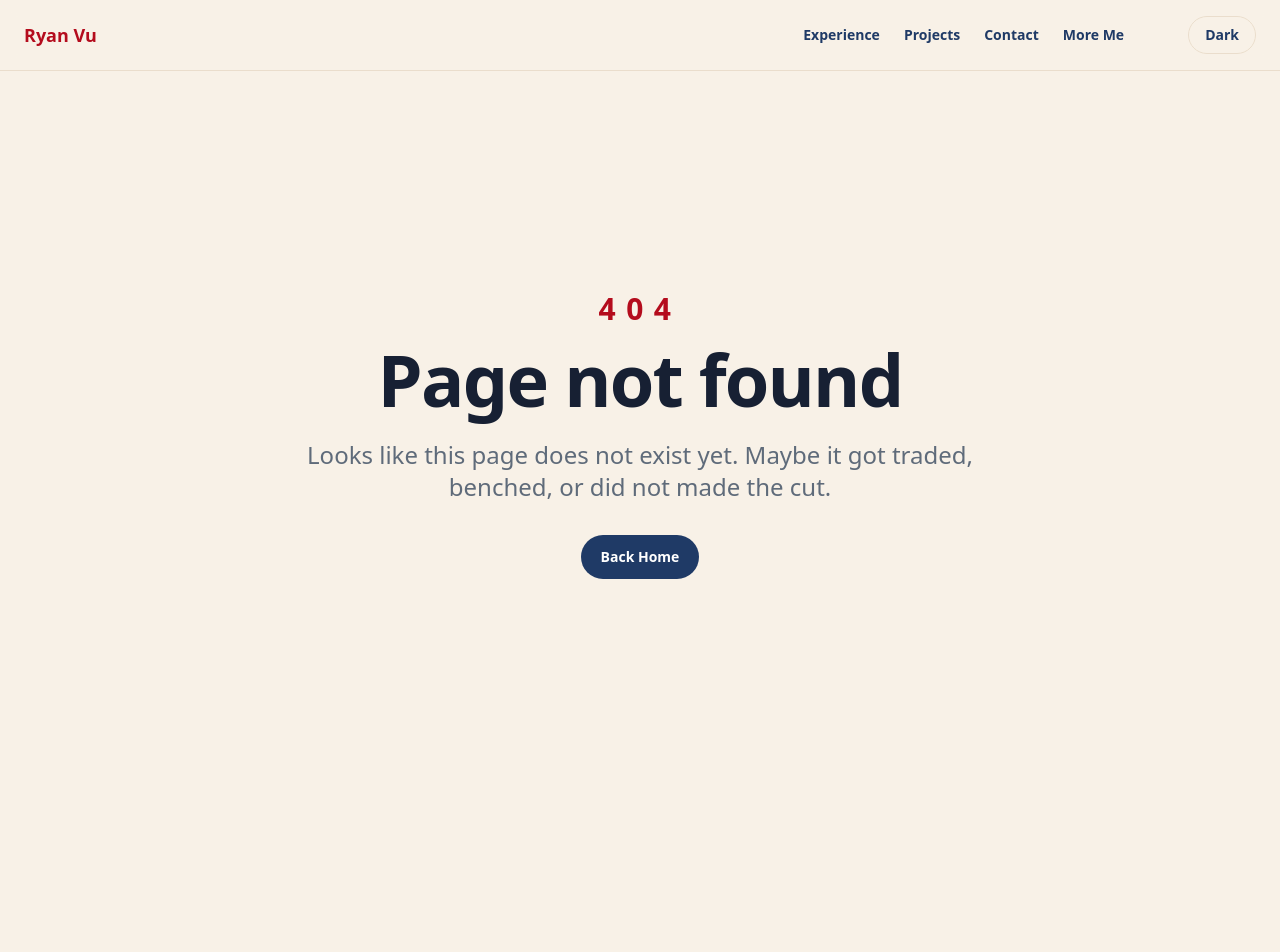
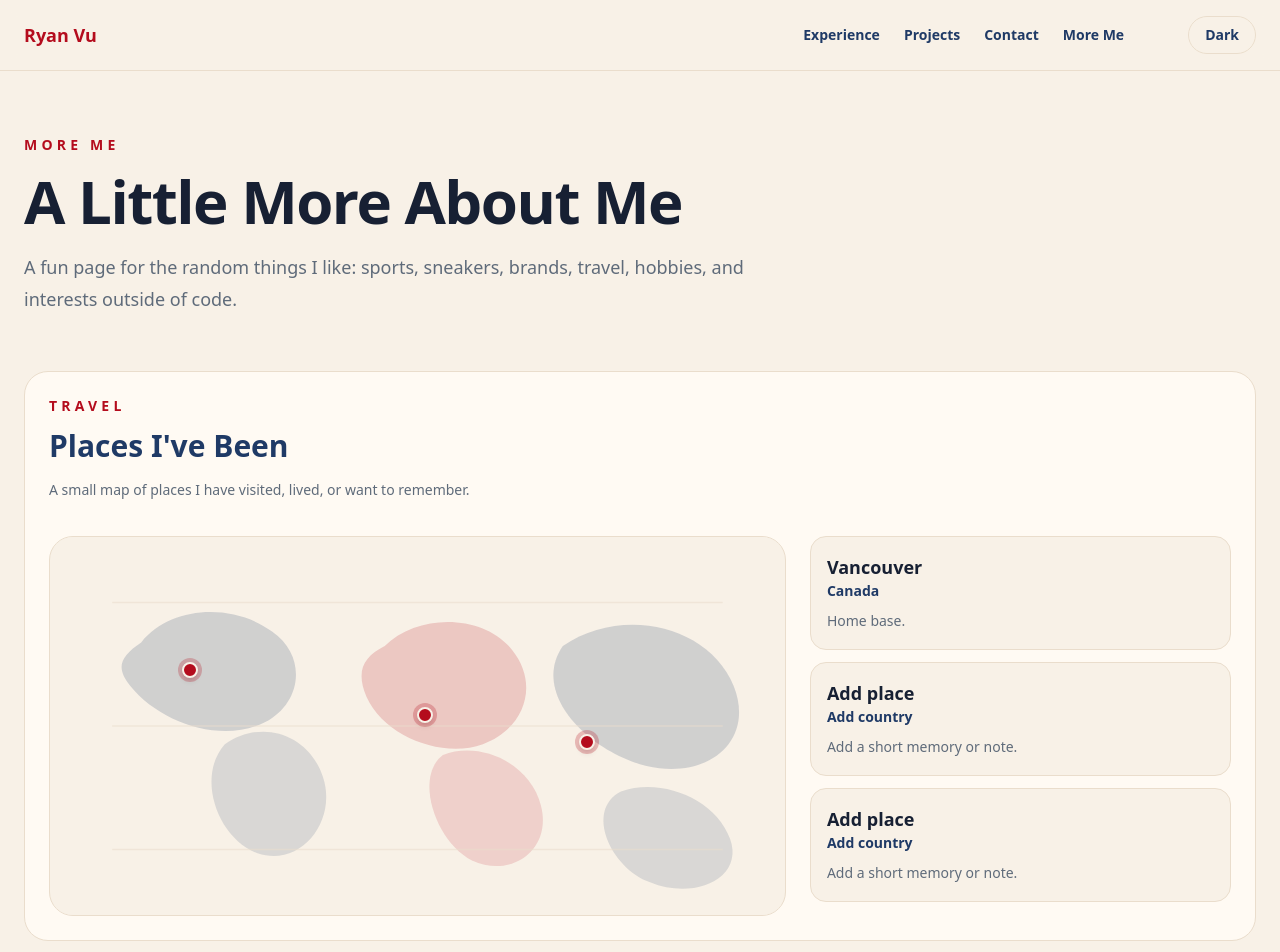
Before and after one commit to vuer13/ryan-vu-portfolio, a Next.js app: page /more in a window 1280 px wide. Before the commit this address had no page. Shown: the top 952 px of the page. Before the commit the page ends 800 px from the top, so only its background shows below. Built offline with nearby package versions, Linux system fonts and the light colour scheme.

Commit message:
feat: page for more me

```diff
--- /dev/null
+++ b/src/app/more/page.tsx
@@ -0,0 +1,70 @@
+import TravelMap from "../../components/TravelMap";
+import { moreMeSections, travelPlaces } from "../../data/more";
+
+export default function MorePage() {
+    const nonTravelSections = moreMeSections.filter(
+        (section) => section.title !== "Travel",
+    );
+
+    return (
+        <main className="mx-auto min-h-screen max-w-7xl px-6 py-16">
+            <div className="max-w-3xl">
+                <p className="text-sm font-semibold uppercase tracking-[0.3em] text-accent">
+                    More Me
+                </p>
+
+                <h1 className="mt-4 text-5xl font-bold tracking-tight text-foreground sm:text-6xl">
+                    A Little More About Me
+                </h1>
+
+                <p className="mt-5 text-base leading-8 text-muted sm:text-lg">
+                    A fun page for the random things I like: sports, sneakers,
+                    brands, travel, hobbies, and interests outside of code.
+                </p>
+            </div>
+
+            <div className="mt-14">
+                <TravelMap places={travelPlaces} />
+            </div>
+
+            <div className="mt-14 space-y-14">
+                {nonTravelSections.map((section) => (
+                    <section key={section.title}>
+                        <div className="mb-6">
+                            <h2 className="text-3xl font-bold text-primary">
+                                {section.title}
+                            </h2>
+
+                            <p className="mt-2 max-w-2xl text-sm leading-7 text-muted">
+                                {section.description}
+                            </p>
+                        </div>
+
+                        <div className="grid gap-5 sm:grid-cols-2 lg:grid-cols-3">
+                            {section.items.map((item) => (
+                                <article
+                                    key={`${section.title}-${item.label}`}
+                                    className="rounded-3xl border border-border bg-card p-5 transition hover:-translate-y-1 hover:border-primary"
+                                >
+                                    <h3 className="text-xl font-bold text-foreground">
+                                        {item.value || "To be added"}
+                                    </h3>
+
+                                    <p className="mt-2 text-sm font-semibold uppercase tracking-[0.2em] text-accent">
+                                        {item.label}
+                                    </p>
+
+                                    {item.description && (
+                                        <p className="mt-4 text-sm leading-7 text-muted">
+                                            {item.description}
+                                        </p>
+                                    )}
+                                </article>
+                            ))}
+                        </div>
+                    </section>
+                ))}
+            </div>
+        </main>
+    );
+}
--- /dev/null
+++ b/src/components/TravelMap.tsx
@@ -0,0 +1,153 @@
+import type { TravelPlace } from "../data/more";
+
+type TravelMapProps = {
+    places: TravelPlace[];
+};
+
+export default function TravelMap({ places }: TravelMapProps) {
+    return (
+        <section className="rounded-3xl border border-border bg-card p-6">
+            <div className="max-w-3xl">
+                <p className="text-sm font-semibold uppercase tracking-[0.3em] text-accent">
+                    Travel
+                </p>
+
+                <h2 className="mt-3 text-3xl font-bold text-primary">
+                    Places I&apos;ve Been
+                </h2>
+
+                <p className="mt-3 text-sm leading-7 text-muted">
+                    A small map of places I have visited, lived, or want to
+                    remember.
+                </p>
+            </div>
+
+            <div className="mt-8 grid gap-6 lg:grid-cols-[1.4fr_0.8fr]">
+                <div className="relative min-h-[380px] overflow-hidden rounded-3xl border border-border bg-background">
+                    <svg
+                        viewBox="0 0 1000 520"
+                        className="absolute inset-0 h-full w-full"
+                        aria-hidden="true"
+                    >
+                        <rect
+                            width="1000"
+                            height="520"
+                            fill="var(--background)"
+                        />
+
+                        <path
+                            d="M120 145 C160 95 245 90 300 130 C350 165 340 230 290 255 C230 285 145 255 105 205 C85 180 90 165 120 145Z"
+                            fill="var(--primary)"
+                            opacity="0.18"
+                        />
+
+                        <path
+                            d="M235 285 C285 250 350 270 370 330 C390 390 340 455 280 435 C225 415 195 330 235 285Z"
+                            fill="var(--primary)"
+                            opacity="0.14"
+                        />
+
+                        <path
+                            d="M455 150 C500 105 590 105 630 155 C670 205 645 265 590 285 C535 305 455 275 430 220 C415 185 425 165 455 150Z"
+                            fill="var(--accent)"
+                            opacity="0.18"
+                        />
+
+                        <path
+                            d="M535 300 C585 280 655 310 670 370 C685 430 630 470 575 445 C525 420 495 330 535 300Z"
+                            fill="var(--accent)"
+                            opacity="0.14"
+                        />
+
+                        <path
+                            d="M700 150 C780 95 900 120 935 205 C965 280 900 335 815 315 C735 295 655 215 700 150Z"
+                            fill="var(--primary)"
+                            opacity="0.18"
+                        />
+
+                        <path
+                            d="M780 350 C835 330 910 360 930 415 C950 470 880 500 820 475 C765 455 730 375 780 350Z"
+                            fill="var(--primary)"
+                            opacity="0.14"
+                        />
+
+                        <path
+                            d="M80 90 H920"
+                            stroke="var(--border)"
+                            strokeWidth="2"
+                            opacity="0.55"
+                        />
+
+                        <path
+                            d="M80 260 H920"
+                            stroke="var(--border)"
+                            strokeWidth="2"
+                            opacity="0.55"
+                        />
+
+                        <path
+                            d="M80 430 H920"
+                            stroke="var(--border)"
+                            strokeWidth="2"
+                            opacity="0.55"
+                        />
+                    </svg>
+
+                    {places.map((place) => (
+                        <div
+                            key={place.id}
+                            className="group absolute"
+                            style={{
+                                left: place.position.left,
+                                top: place.position.top,
+                            }}
+                        >
+                            <div className="relative">
+                                <div className="h-4 w-4 rounded-full border-2 border-background bg-accent shadow-md ring-4 ring-accent/25 transition group-hover:scale-125" />
+
+                                <div className="pointer-events-none absolute left-1/2 top-6 z-10 w-48 -translate-x-1/2 rounded-2xl border border-border bg-card p-3 text-center opacity-0 shadow-lg transition group-hover:opacity-100">
+                                    <p className="text-sm font-bold text-foreground">
+                                        {place.city}
+                                    </p>
+
+                                    <p className="text-xs font-semibold text-primary">
+                                        {place.country}
+                                    </p>
+
+                                    {place.description && (
+                                        <p className="mt-2 text-xs leading-5 text-muted">
+                                            {place.description}
+                                        </p>
+                                    )}
+                                </div>
+                            </div>
+                        </div>
+                    ))}
+                </div>
+
+                <div className="space-y-3">
+                    {places.map((place) => (
+                        <article
+                            key={`${place.id}-list`}
+                            className="rounded-2xl border border-border bg-background p-4"
+                        >
+                            <h3 className="text-lg font-bold text-foreground">
+                                {place.city}
+                            </h3>
+
+                            <p className="text-sm font-semibold text-primary">
+                                {place.country}
+                            </p>
+
+                            {place.description && (
+                                <p className="mt-2 text-sm leading-6 text-muted">
+                                    {place.description}
+                                </p>
+                            )}
+                        </article>
+                    ))}
+                </div>
+            </div>
+        </section>
+    );
+}
```
